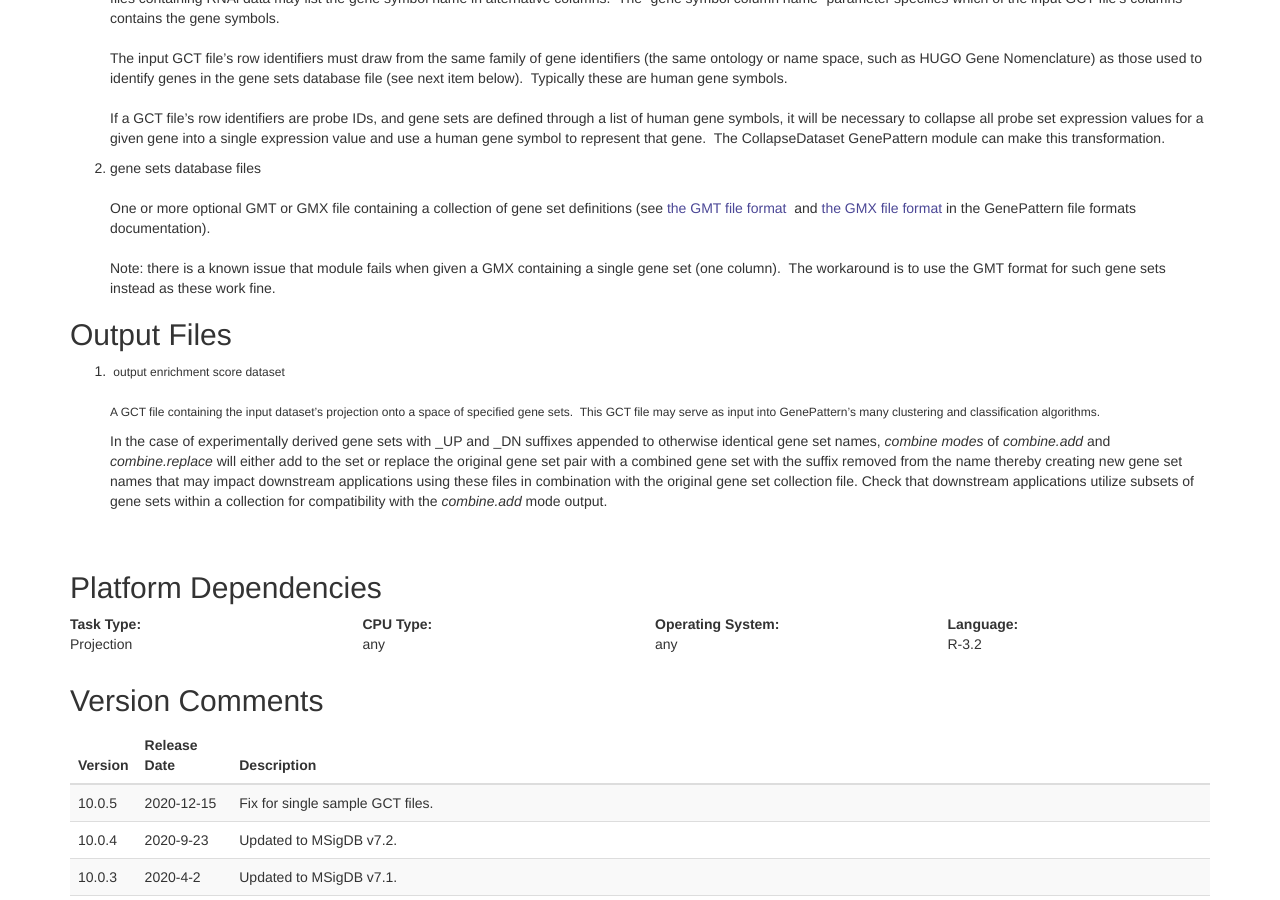
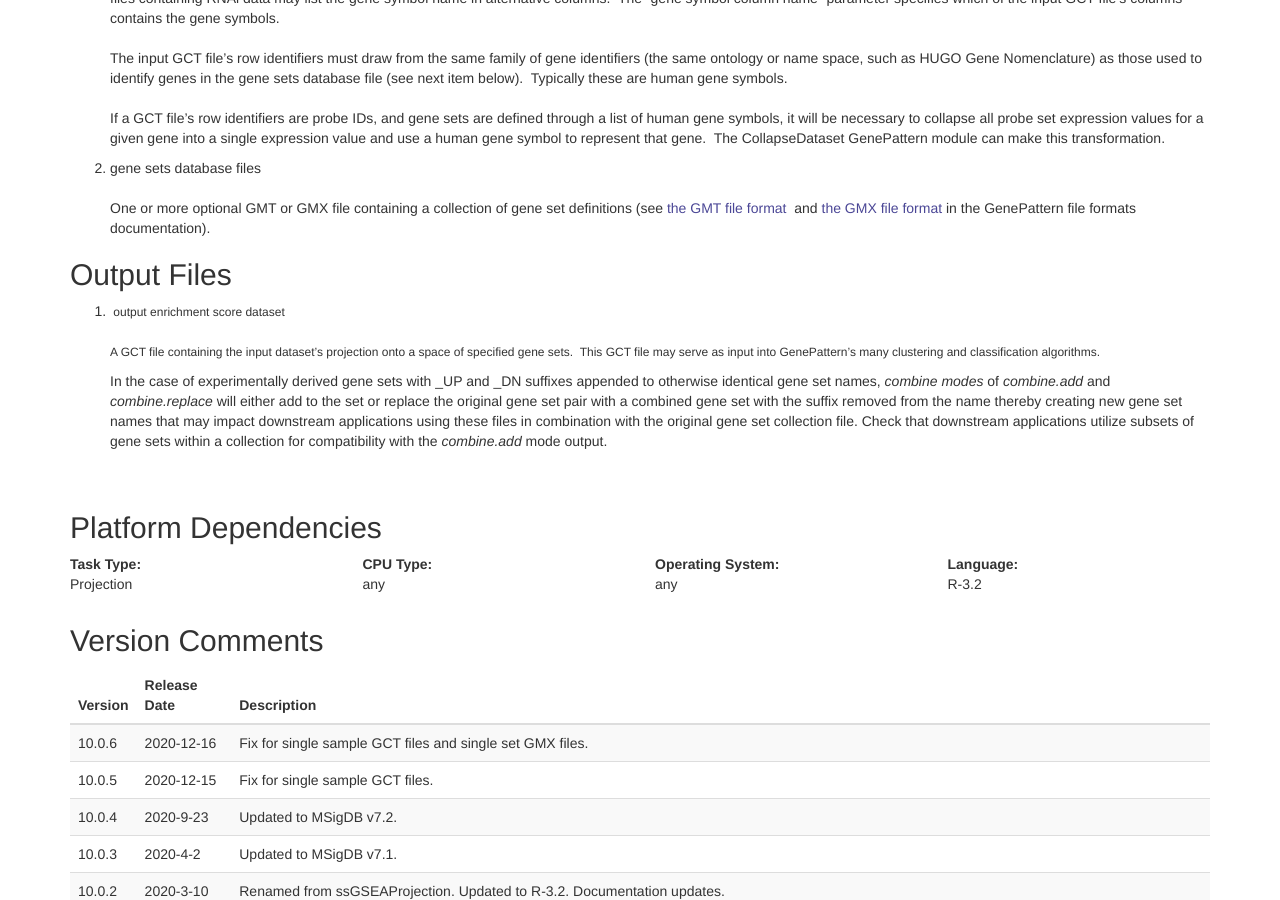
Before and after one commit to GSEA-MSigDB/ssGSEA-gpmodule, a Jekyll site: the page docs/v10/index.html, which Jekyll copies as it is, in a window 1280 px wide and 900 px high, scrolled down 2277 px. Built offline with Jekyll 4.4.1, drawn with Linux system fonts in a browser that asks for light colours.

Commit message:
Fix for single sample GCT files and single set GMX files.

```diff
--- a/docs/v10/index.html
+++ b/docs/v10/index.html
@@ -167,9 +167,7 @@
 <ol start="2">
 	<li>gene sets database files<br>
 	<br>
-	One or more optional GMT or GMX file containing a collection of gene set definitions (see <a href="http://www.broadinstitute.org/cancer/software/genepattern/gp_guides/file-formats/sections/gmt">the GMT file format </a>&nbsp;and <a href="http://www.broadinstitute.org/cancer/software/genepattern/gp_guides/file-formats/sections/gmx">the GMX file format </a>in the GenePattern file formats documentation).<br>
-	<br>
-	Note: there is a known issue that module fails when given a GMX containing&nbsp;a single gene set (one column). &nbsp;The workaround is to use the GMT format for such gene sets instead as these work fine.</li>
+	One or more optional GMT or GMX file containing a collection of gene set definitions (see <a href="http://www.broadinstitute.org/cancer/software/genepattern/gp_guides/file-formats/sections/gmt">the GMT file format </a>&nbsp;and <a href="http://www.broadinstitute.org/cancer/software/genepattern/gp_guides/file-formats/sections/gmx">the GMX file format </a>in the GenePattern file formats documentation).</li>
 </ol>
 
 <h2>Output Files</h2>
@@ -218,6 +216,11 @@
 					</tr>
 				</thead>
 				<tbody>
+                        <tr>
+                            <td>10.0.6</td>
+                            <td>2020-12-16</td>
+                            <td>Fix for single sample GCT files and single set GMX files.</td>
+                        </tr>
                         <tr>
                             <td>10.0.5</td>
                             <td>2020-12-15</td>
```
Also changed, not shown: docs/v10/test.md (+4 -4 lines), 2 other files.
